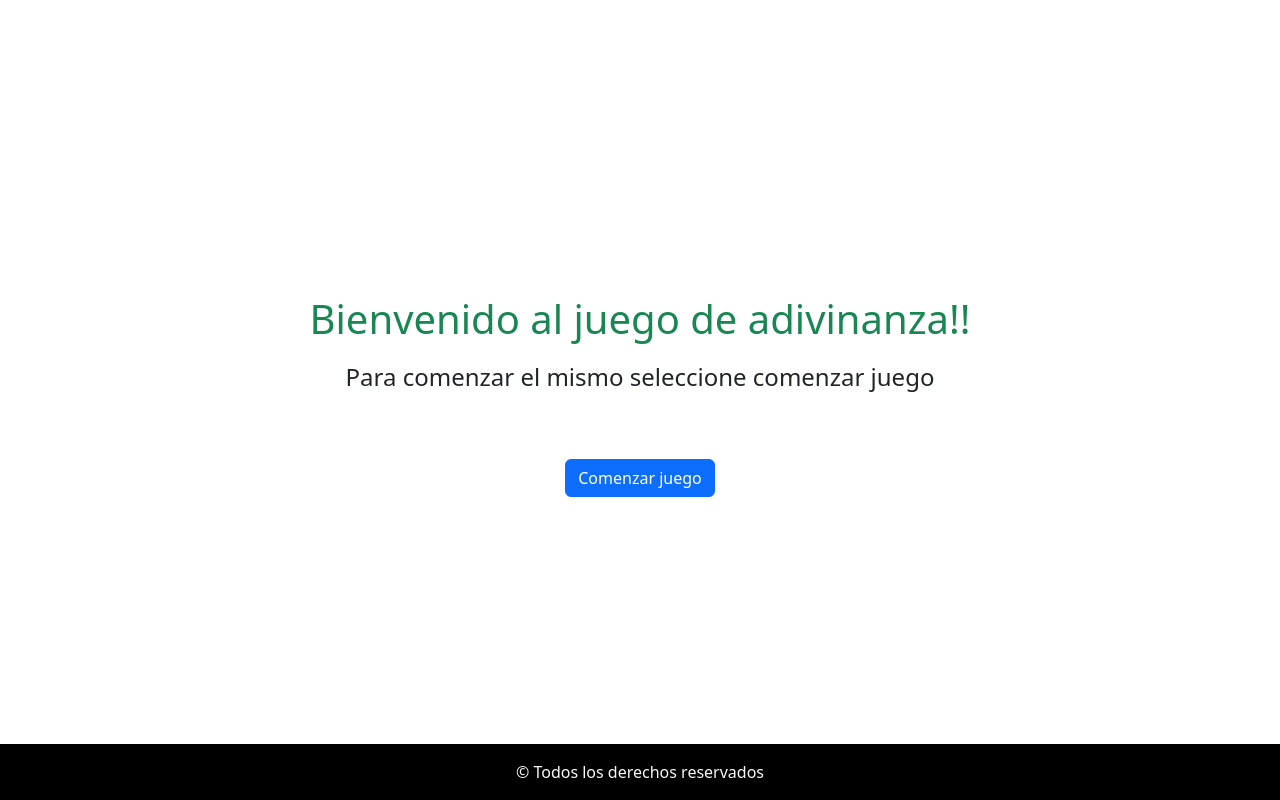
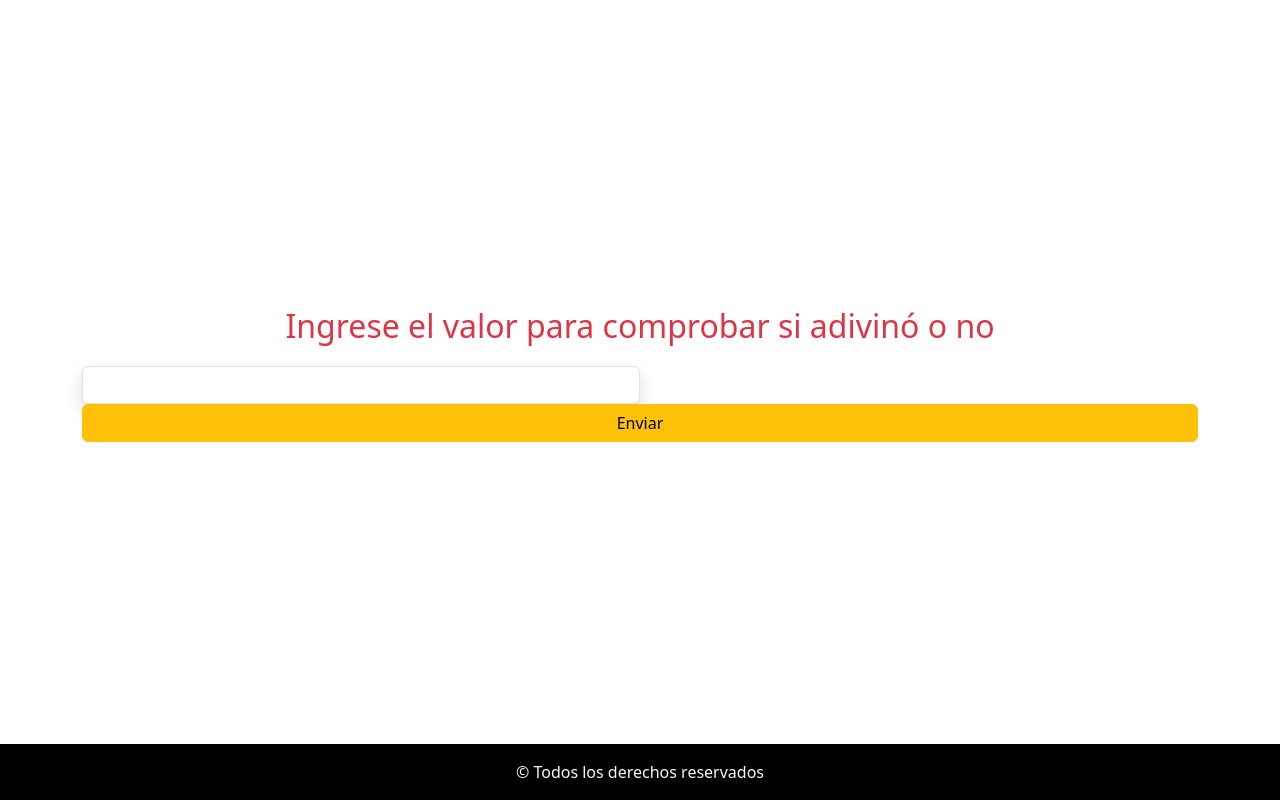
Before and after one commit to julianDev94/TP4-DOM-ejercicio1, a plain HTML site: page index.html in a window 1280 px wide. Both pictures are taken after a click on the button "Comenzar juego". Drawn offline with nearby package versions, Linux system fonts and the light colour scheme.

Commit message:
Agrego parte logica js

```diff
--- a/index.html
+++ b/index.html
@@ -21,22 +21,22 @@
         <article class="text-center my-5">
           <h1 class="text-success mb-3">Bienvenido al juego de adivinanza!!</h1>
           <p class="lead fs-4">Para comenzar el mismo seleccione comenzar juego</p>
+          <button type="button" class="btn btn-primary">Comenzar juego</button>
         </article>
-        <article class="text-center">
-          <button type="button" class="btn btn-primary">Comenzar juego</button>
-          <form id="formularioInput">
+        <article>
 
-          </form>
         </article>
       </section>
     </main>
     <footer class="text-center py-3 bg-black text-light">
       &copy; Todos los derechos reservados
     </footer>
+
     <script
       src="https://cdn.jsdelivr.net/npm/bootstrap@5.3.2/dist/js/bootstrap.bundle.min.js"
       integrity="sha384-C6RzsynM9kWDrMNeT87bh95OGNyZPhcTNXj1NW7RuBCsyN/o0jlpcV8Qyq46cDfL"
       crossorigin="anonymous"
     ></script>
+    <script src="./js/app.js"></script>
   </body>
 </html>
--- /dev/null
+++ b/js/app.js
@@ -0,0 +1,28 @@
+const comenzarJuego = document.querySelector('.btn');
+const sectionPrincipal = document.querySelector('section');
+
+function numAleatorio(){
+    let numAleatorio = Math.floor(Math.random()*50);
+    console.log(numAleatorio);
+
+    sectionPrincipal.removeChild(sectionPrincipal.children[0]);
+
+
+    let parrafoIngreseValor = document.createElement('p');
+    parrafoIngreseValor.innerHTML = 'Ingrese el valor para comprobar si adivinó o no';
+    parrafoIngreseValor.className = 'lead fs-2 text-danger text-center ';
+    sectionPrincipal.appendChild(parrafoIngreseValor);
+
+    let input = document.createElement('input');
+    input.className = 'form-control w-50 shadow rounded border'
+    sectionPrincipal.appendChild(input);
+
+    let btnAdivinar = document.createElement('button');
+    btnAdivinar.innerHTML = 'Enviar';
+    btnAdivinar.className = 'btn btn-warning';
+    sectionPrincipal.appendChild(btnAdivinar);
+
+}
+
+
+comenzarJuego.addEventListener('click', numAleatorio);
```
